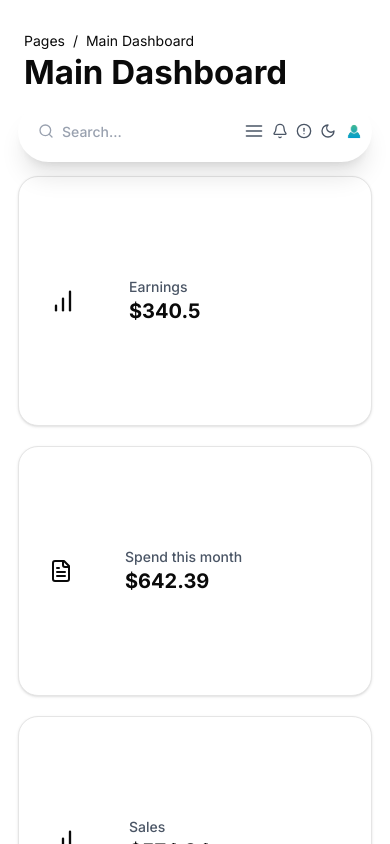
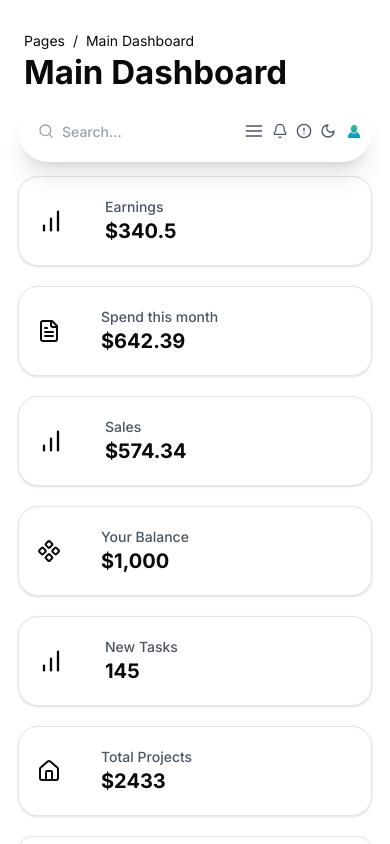
Before and after one commit to AlexandreDresch/nodal, a Next.js app: page /dashboard/default in a window 390 px wide. Shown: the top 844 px of the page. Built offline with nearby package versions, Linux system fonts and the light colour scheme.

Commit message:
feat: update Dashboard layout and add 3xl breakpoint for responsive design

```diff
--- a/app/dashboard/default/page.tsx
+++ b/app/dashboard/default/page.tsx
@@ -22,7 +22,7 @@ import tableDataComplex from "@/variables/data-tables/table-data-complex";
 const Dashboard = () => {
   return (
     <div>
-      <div className="mt-3 grid grid-cols-1 gap-5 md:grid-cols-2 lg:grid-cols-3 2xl:grid-cols-3 3xl:grid-cols-6">
+      <div className="mt-3 grid grid-cols-1 gap-5 md:grid-cols-2 lg:grid-cols-3 2xl:grid-cols-3 min-3xl:grid-cols-6">
         <Widget
           icon={<BarChartIcon className="h-7 w-7" />}
           title={"Earnings"}
--- a/app/globals.css
+++ b/app/globals.css
@@ -41,6 +41,7 @@
   --radius-md: calc(var(--radius) - 2px);
   --radius-lg: var(--radius);
   --radius-xl: calc(var(--radius) + 4px);
+  --breakpoint-3xl: 110rem;
 }
 
 :root {
--- a/components/widget.tsx
+++ b/components/widget.tsx
@@ -8,9 +8,9 @@ export default function Widget(props: {
 }) {
   const { icon, title, subtitle } = props;
   return (
-    <Card className="!flex-row flex-grow items-center rounded-[20px]">
-      <div className="ml-[18px] flex h-[90px] w-auto flex-row items-center">
-        <div className="rounded-full bg-lightPrimary p-3 dark:bg-navy-700">
+    <Card className="!flex-row flex-grow items-center rounded-[20px] w-full h-[90px]">
+      <div className="ml-[18px] flex w-auto flex-row items-center">
+        <div className="rounded-full">
           <span className="flex items-center text-brand-500 dark:text-white">
             {icon}
           </span>
```
